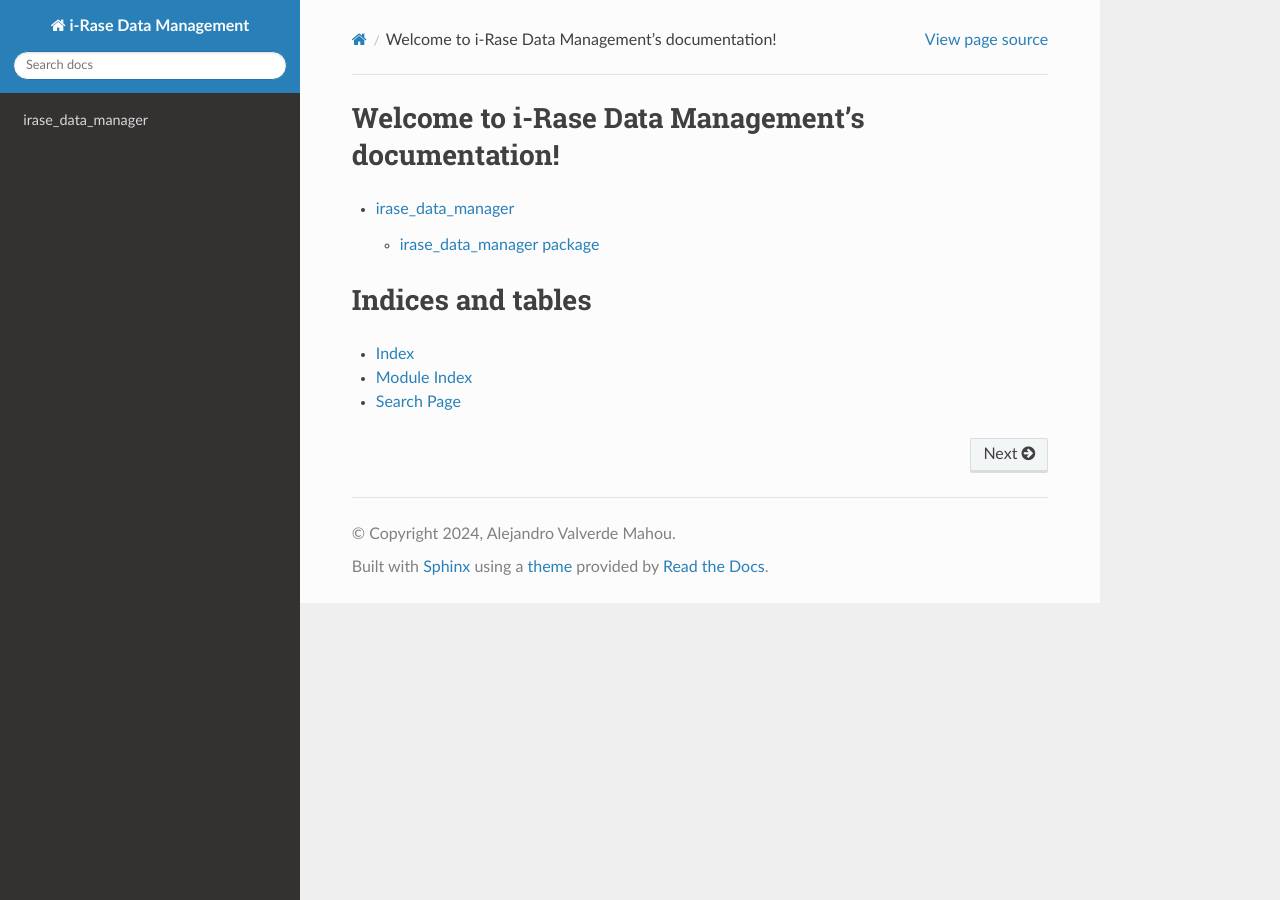
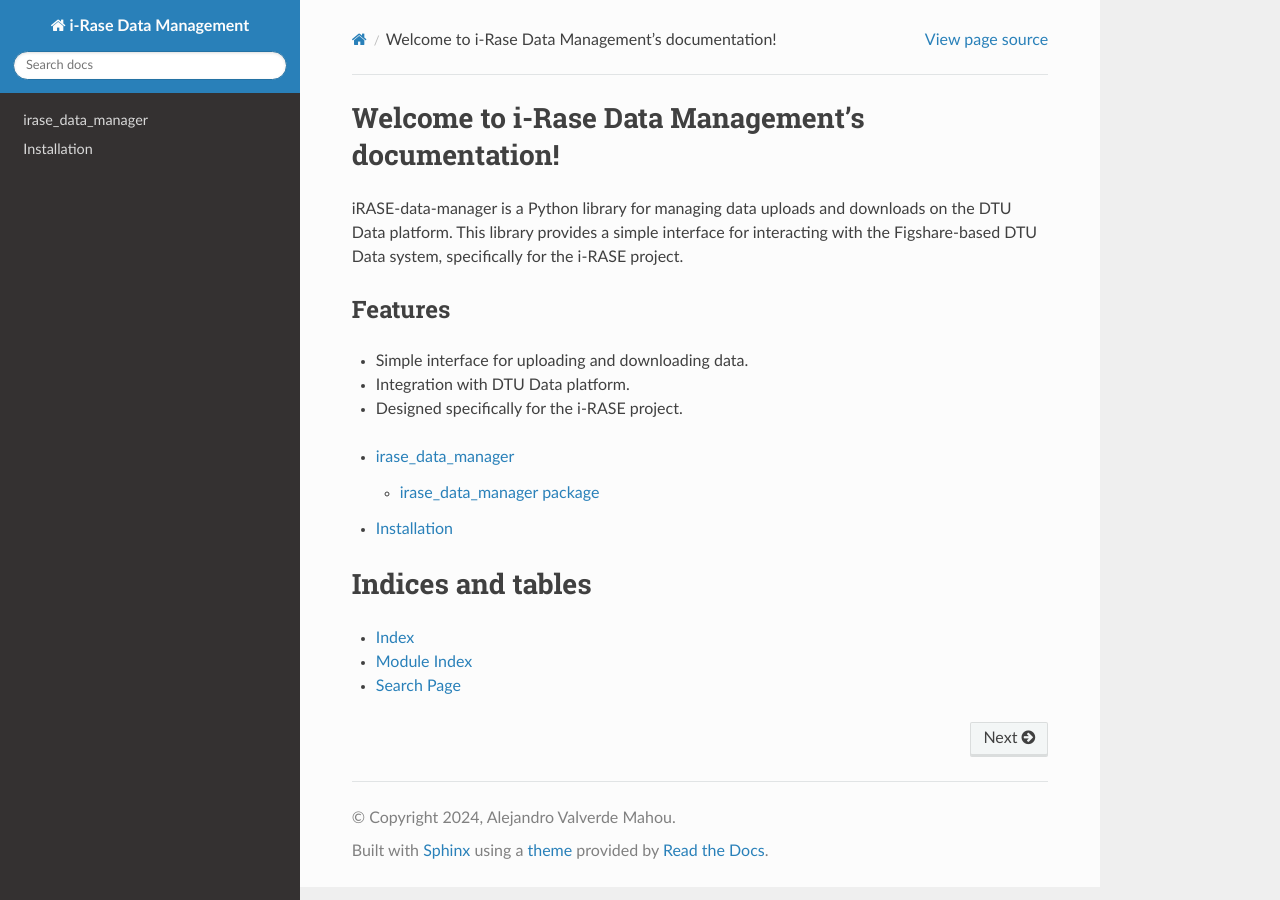
Before and after one commit to Pheithar/iRASE-data-manager, a Sphinx documentation site: the page built from docs/index.rst, in a window 1280 px wide. Built offline with Sphinx 7.4.7 and the Read the Docs theme 2.0.0, drawn with Linux system fonts in a browser that asks for light colours.

Commit message:
Update simple docs

```diff
--- a/docs/index.rst
+++ b/docs/index.rst
@@ -6,10 +6,21 @@
 Welcome to i-Rase Data Management's documentation!
 ==================================================
 
+iRASE-data-manager is a Python library for managing data uploads and downloads on the DTU Data platform. This library provides a simple interface for interacting with the Figshare-based DTU Data system, specifically for the i-RASE project.
+
+Features
+--------
+- Simple interface for uploading and downloading data.
+- Integration with DTU Data platform.
+- Designed specifically for the i-RASE project.
+
+
+
 .. toctree::
    :maxdepth: 2
 
    modules
+   installation
 
 
 
```
Also changed, not shown: docs/installation.rst (added, +10 -0 lines).
